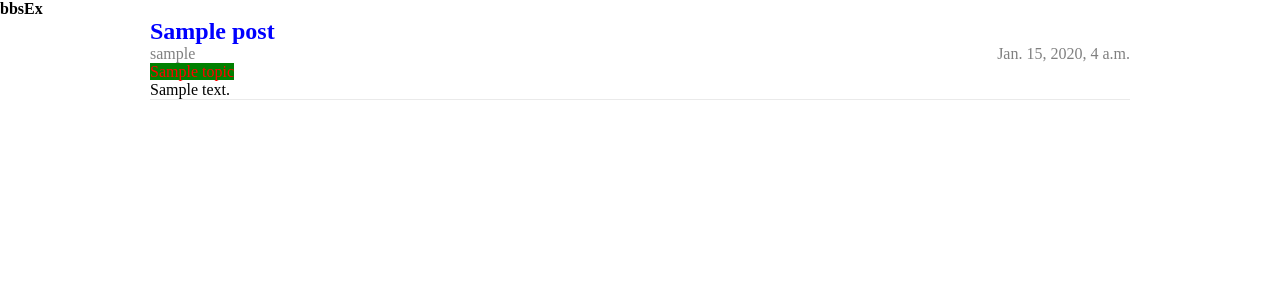
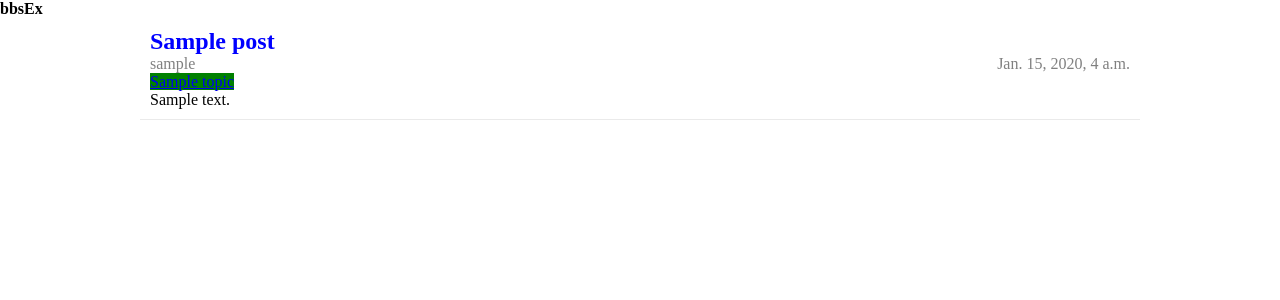
Before and after one commit to Albert-Chan/uglyDuckling, a Django app: template bbsEx/bbsEx/templates/posts/post.html in a window 1280 px wide. Shown: the top 300 px of the page. Run offline with Django 3.2, Linux system fonts and the light colour scheme; the template is opened without the code that fills it: values that come from a table or form of the project are taken from there, others are empty; tables that the repository leaves empty hold one stand-in row (values such as "Sample post").

Commit message:
Fix various minor bugs

```diff
--- a/bbsEx/bbsEx/static/post.css
+++ b/bbsEx/bbsEx/static/post.css
@@ -18,6 +18,7 @@ margin: 0 auto;
 width: 980px;
 border-bottom: 1px solid #eaeaea;
 overflow: hidden;
+padding: 10px;
 }
 
 .title {
--- a/bbsEx/bbsEx/templates/posts/post.html
+++ b/bbsEx/bbsEx/templates/posts/post.html
@@ -18,7 +18,7 @@
     		</div>
     		<br/>
     		<div>
-    			<span class="topic_name">{{ post.topic.name }}</span>
+    			<span class="topic_name"><a href={{ post.topic.getValidLink }}>{{ post.topic.name }}</a></span>
     		</div>
     		<div class="content">{{ post.content }}</div>
     	</div>
--- a/bbsEx/posts/views.py
+++ b/bbsEx/posts/views.py
@@ -9,7 +9,7 @@ import datetime
 
 @login_required
 def t(request, topic_name):
-    current_posts = Post.objects.filter(topic__name=topic_name)
+    current_posts = Post.objects.filter(topic__name=topic_name).order_by('-time')
     form = PostsForm(
             initial={'subject': 'Your subject', 'message': 'Put your comments here. Max 60000 words!'}
         )
@@ -52,7 +52,7 @@ def posts(request):
                     time=datetime.datetime.now(),
                 )
             c.save()
-            return HttpResponseRedirect('/posts')
+            return HttpResponseRedirect('/p')
     else:
         form = PostsForm(
             initial={'subject': 'Your subject', 'message': 'Put your comments here. Max 60000 words!'}
```
